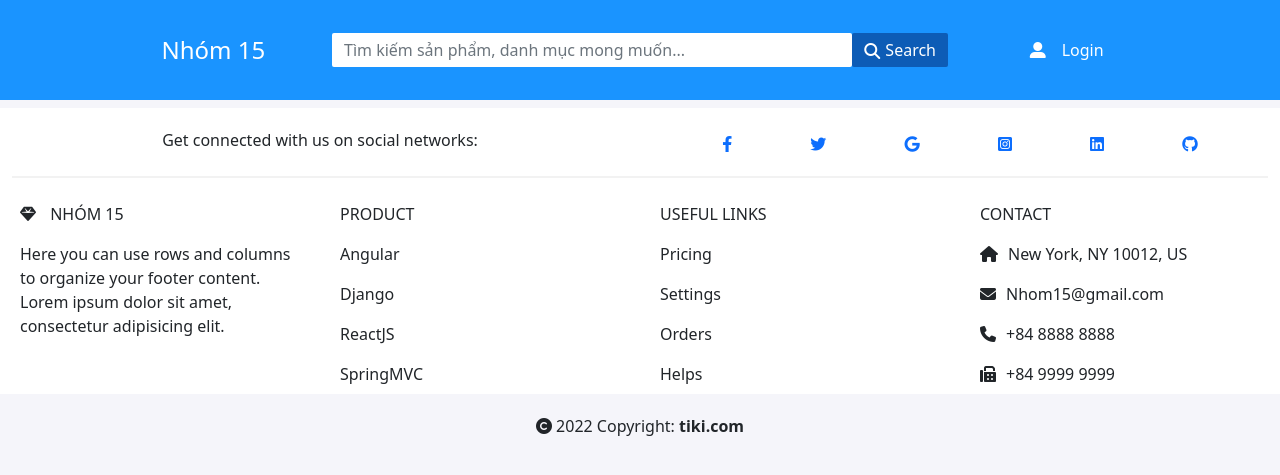
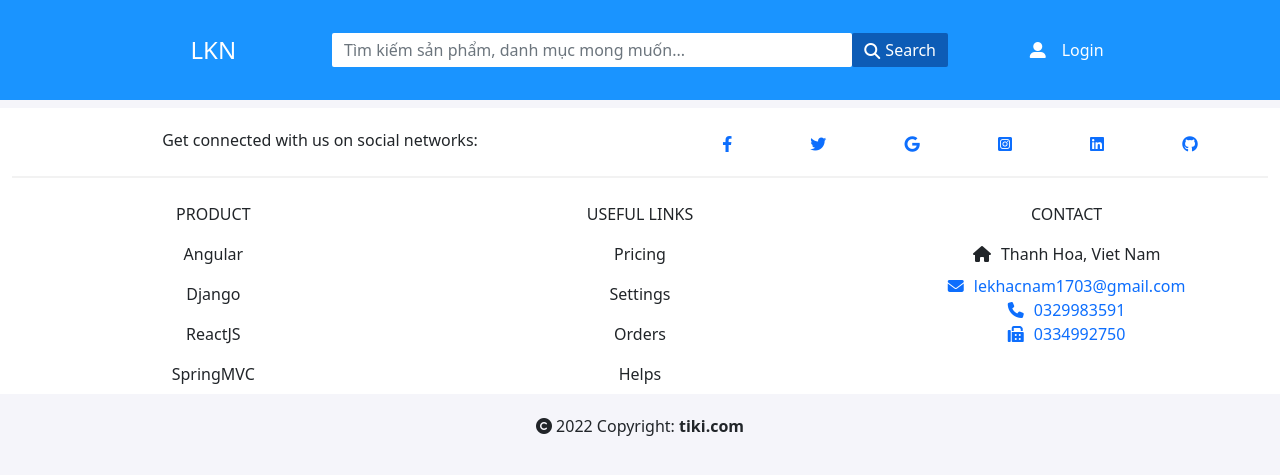
Before and after one commit to namlk173/ecommerce-lkn, a Django app: template templates/index.html in a window 1280 px wide. Shown: the top 475 px of the page. Run offline with Django 4.2, Linux system fonts and the light colour scheme; the template is opened without the code that fills it, so the values that code supplies are empty; some libraries are stand-ins or nearby versions.

Commit message:
our first commit

```diff
--- a/base/views.py
+++ b/base/views.py
@@ -490,7 +490,7 @@ def viewOrder(request):
         cart = Cart.objects.get(user=request.user)
     except:
         cart = {}
-    checkouts_completed = CheckOut.objects.filter(Q(user = request.user) and Q(status_order = 'completed'))
+    checkouts_completed = CheckOut.objects.filter(Q(user = request.user) & Q(status_order = 'completed'))
 
     context = {'checkouts_not_completed' : checkouts_not_completed, 'cart': cart, 'checkouts_completed': checkouts_completed}
     return render(request, 'base/view-order.html', context)
--- a/static/style/style.css
+++ b/static/style/style.css
@@ -2,7 +2,7 @@
     margin: 0;
     padding: 0;
     box-sizing: border-box;
-    font-size: 1rem;
+    font-size: 16px;
 }
 a{
     text-decoration: none !important;
--- a/templates/footer.html
+++ b/templates/footer.html
@@ -1,54 +1,98 @@
 <!-- footer -->
 <footer>
-        <div class="container-fluid " style="padding-top:20px; background-color: #f5f5fa;">
-        </div>
-        <div class="container-fluid " style="padding-top:20px;">
+  <div
+    class="container-fluid"
+    style="padding-top: 20px; background-color: #f5f5fa"
+  ></div>
+  <div class="container-fluid" style="padding-top: 20px">
     <div class="row d-flex justify-content-evenly">
       <div class="col-6 justify-content-center d-flex">
         Get connected with us on social networks:
       </div>
       <div class="col-6 d-flex justify-content-evenly">
-                    <a href="https://www.facebook.com/nam.lekhac.58/"><i style="font-size: 1.rem;" class="fa-brands fa-facebook-f p-2"></i></a>
-                    <a href="https://twitter.com/NamLK14"><i style="font-size: 1.rem;" class="fa-brands fa-twitter p-2"></i></a>
-                    <a href=""><i style="font-size: 1.rem;" class="fa-brands fa-google p-2"></i></a>
-                    <a href="https://www.instagram.com/le.khacnam/"><i style="font-size: 1.rem;" class="fa-brands fa-instagram-square p-2"></i></a>
-                    <a href="https://www.linkedin.com/in/nam-kiji-55bb76222/"><i style="font-size: 1.rem;" class="fa-brands fa-linkedin p-2"></i></a>
-                    <a href="https://github.com/namlk173"> <i style="font-size: 1.rem;" class="fa-brands fa-github p-2"></i></a>
+        <a target="_blank" href="https://www.facebook.com/nam.lekhac.58/"
+          ><i style="font-size: 1rem" class="fa-brands fa-facebook-f p-2"></i
+        ></a>
+        <a target="_blank" href="https://twitter.com/NamLK14"
+          ><i style="font-size: 1rem" class="fa-brands fa-twitter p-2"></i
+        ></a>
+        <a target="_blank" href="https://le-khac-nam.netlify.app/"
+          ><i style="font-size: 1rem" class="fa-brands fa-google p-2"></i
+        ></a>
+        <a target="_blank" href="https://www.instagram.com/le.khacnam/"
+          ><i
+            style="font-size: 1rem"
+            class="fa-brands fa-instagram-square p-2"
+          ></i
+        ></a>
+        <a
+          target="_blank"
+          href="https://www.linkedin.com/in/nam-kiji-55bb76222/"
+          ><i style="font-size: 1rem" class="fa-brands fa-linkedin p-2"></i
+        ></a>
+        <a target="_blank" href="https://github.com/namlk173">
+          <i style="font-size: 1rem" class="fa-brands fa-github p-2"></i
+        ></a>
       </div>
     </div>
-            <hr style="height: 2px; color: #ccc;">
-            <div class="row d-flex justify-content-around">
-                <div class="col-3 d-flex flex-column">
-                    <div class="p-2"><i class="fa-solid fa-gem" style="margin-right: 10px; padding-top: 2px;"></i> NHÓM 15</div>
-                    <div class="p-2">Here you can use rows and columns to organize your footer content. Lorem ipsum dolor sit amet, consectetur adipisicing elit.</div>
-
-                </div>
-                <div class="col-3 d-flex flex-column">
+    <hr style="height: 2px; color: #ccc" />
+    <div class="row d-flex justify-content-beetwen">
+      <div class="col-4 d-flex justify-content-center">
+        <div class="d-flex flex-column align-items-center">
           <span class="p-2">PRODUCT</span>
           <span class="p-2">Angular</span>
           <span class="p-2">Django</span>
           <span class="p-2">ReactJS</span>
           <span class="p-2">SpringMVC</span>
         </div>
-                <div class="col-3 d-flex flex-column">
+      </div>
+      <div class="col-4 d-flex justify-content-center">
+        <div class="d-flex flex-column align-items-center">
           <span class="p-2">USEFUL LINKS</span>
           <span class="p-2">Pricing</span>
           <span class="p-2">Settings</span>
           <span class="p-2">Orders</span>
           <span class="p-2">Helps</span>
         </div>
-                <div class="col-3 d-flex flex-column">
+      </div>
+      <div class="col-4 d-flex justify-content-center">
+        <div class="d-flex flex-column align-items-center">
           <span class="p-2">CONTACT</span>
-                    <span class="p-2"><i class="fa-solid fa-house" style="margin-right: 10px;"></i>New York, NY 10012, US</span>
-                    <span class="p-2"><i class="fa-solid fa-envelope" style="margin-right: 10px;"></i>Nhom15@gmail.com</span>
-                    <span class="p-2"><i class="fa-solid fa-phone" style="margin-right: 10px;"></i>+84 8888 8888</span>
-                    <span class="p-2"><i class="fa-solid fa-fax" style="margin-right: 10px;"></i>+84 9999 9999</span>
+          <span class="p-2"
+            ><i class="fa-solid fa-house" style="margin-right: 10px"></i>Thanh
+            Hoa, Viet Nam</span
+          >
+          <a
+            href="mailto: lekhacnam1703@gmail.com"
+            target="_blank"
+            class="overflow-hidden"
+            ><span class="p-2"
+              ><i class="fa-solid fa-envelope" style="margin-right: 10px"></i
+              >lekhacnam1703@gmail.com</span
+            ></a
+          >
+          <a href="tel: 0329983591" target="_blank"
+            ><span class="p-2"
+              ><i class="fa-solid fa-phone" style="margin-right: 10px"></i
+              >0329983591</span
+            ></a
+          >
+          <a href="tel: 0334992750" target="_blank"
+            ><span class="p-2"
+              ><i class="fa-solid fa-fax" style="margin-right: 10px"></i
+              >0334992750</span
+            ></a
+          >
         </div>
       </div>
     </div>
-        <div class="container-fluid " style="padding:20px; background-color: #f5f5fa;">
+  </div>
+  <div class="container-fluid" style="padding: 20px; background-color: #f5f5fa">
     <div class="d-flex justify-content-center">
-                <span><i class="fa-solid fa-copyright"></i> 2022 Copyright: <strong>tiki.com</strong> </span>
+      <span
+        ><i class="fa-solid fa-copyright"></i> 2022 Copyright:
+        <strong>tiki.com</strong>
+      </span>
     </div>
   </div>
 </footer>
--- a/templates/navbar.html
+++ b/templates/navbar.html
@@ -3,7 +3,7 @@
     <div class="container-fluid navbar-fixed fixed-top">
         <div class="row d-flex align-items-center justify-content-center h-100">
             <div class="col-2 text-center">
-                <a href="{% url 'home' %}" class="nav-link text-white"><span style="font-size: 1.5rem;">Nhóm 15</span></a>
+                <a href="{% url 'home' %}" class="nav-link text-white"><span style="font-size: 1.5rem;">LKN</span></a>
             </div>
             <div class="form-outline form-white col-6 text-center">
                 <form class="d-flex search" action="" method="GET">
```
Also changed, not shown: base/templates/base/home.html (+104 -34 lines), db.sqlite3. Lines whose indentation alone changed are shown as unchanged.
